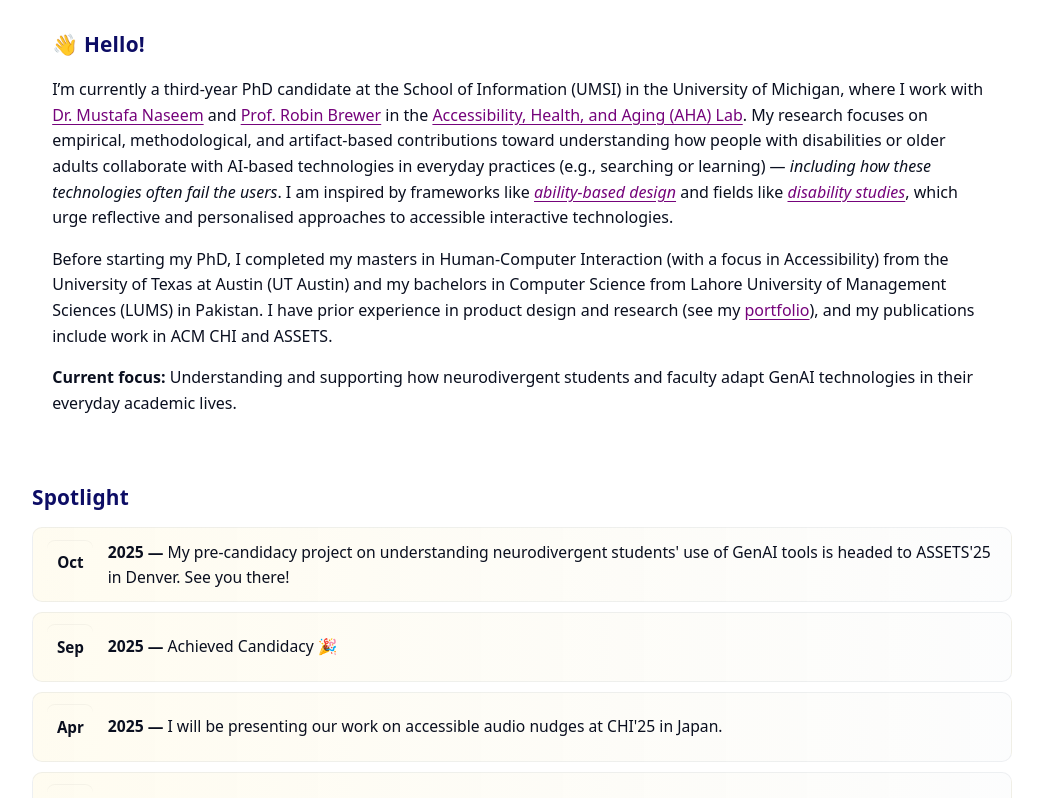
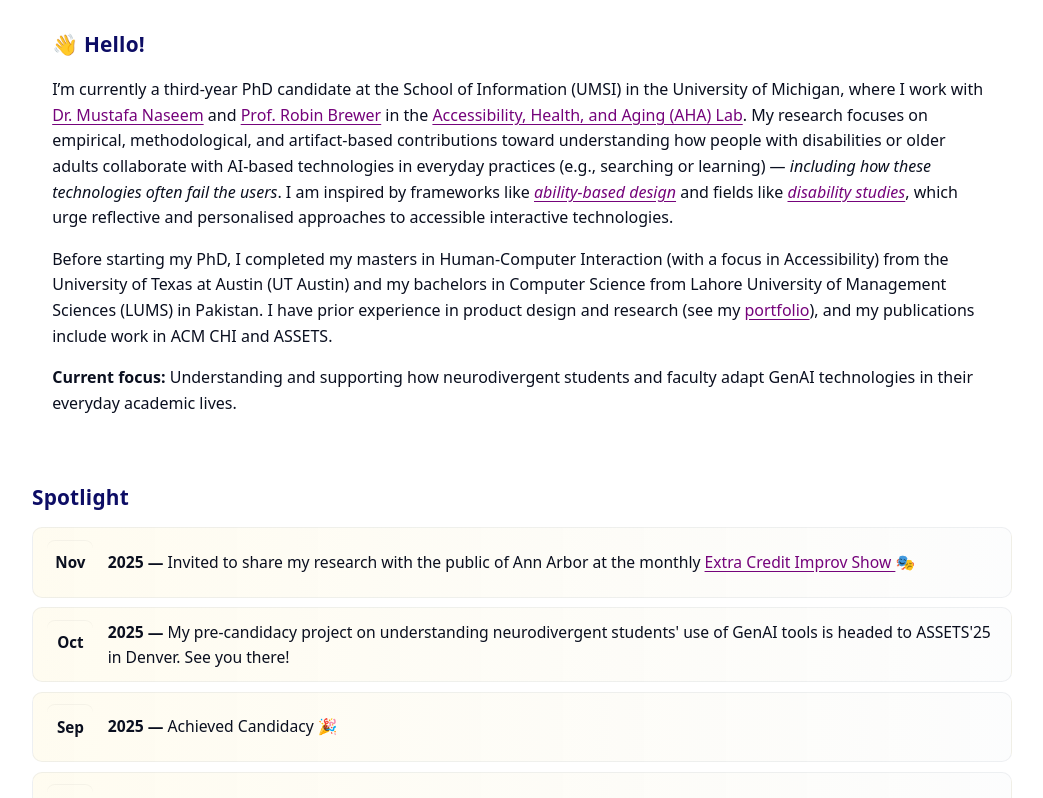
Before and after one commit to HiraJamshed20/hirajamshed20.github.io, a plain HTML site: page index.html in a window 1280 px wide. Shown: the part 303-1101 px from the top of the page, without its empty margins (118-1161 px from the left). Drawn offline with Linux system fonts and the light colour scheme.

Commit message:
Update spotlight section with new entries
Added spotlight items for upcoming events and achievements.

```diff
--- a/index.html
+++ b/index.html
@@ -61,6 +61,7 @@
         <h2 id="projects">Spotlight</h2>
         <div class="hlist">
           <ul class="spotlight-list">
+            <li class="spotlight-item"><span class="marker">Nov</span><div><strong>2025 —</strong> Invited to share my research with the public of Ann Arbor at the monthly <a href="https://www.linkedin.com/posts/extra-credit-improv_extracreditimprov-hearsaytheater-umsi-activity-7390076786165993472-MDru?utm_source=share&utm_medium=member_desktop&rcm=ACoAADEC5MoBf4lbGaRUvGivmLpA5kNq4Lp0I6Y"> Extra Credit Improv Show </a> 🎭 </div></li>
             <li class="spotlight-item"><span class="marker">Oct</span><div><strong>2025 —</strong> My pre-candidacy project on understanding neurodivergent students' use of GenAI tools is headed to ASSETS'25 in Denver. See you there!</div></li>
             <li class="spotlight-item"><span class="marker">Sep</span><div><strong>2025 —</strong> Achieved Candidacy 🎉</div></li>
             <li class="spotlight-item"><span class="marker">Apr</span><div><strong>2025 —</strong> I will be presenting our work on accessible audio nudges at CHI'25 in Japan.</div></li>
```
